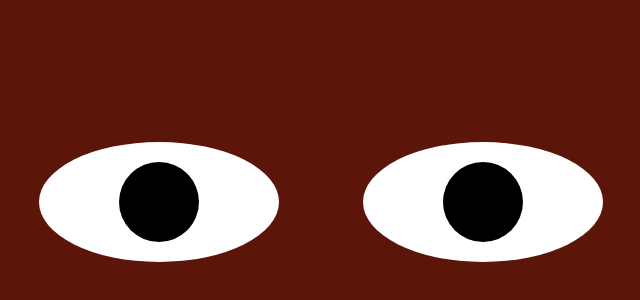
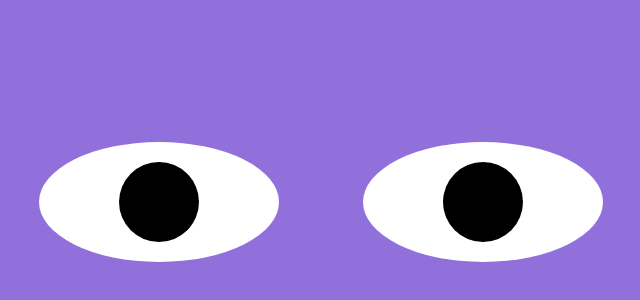
Before and after one commit to NiamhACS/eye-exercise, a plain HTML site: page index.html in a window 1280 px wide. Shown: the part 196-496 px from the top of the page, without its empty margins (319-959 px from the left). Drawn offline with Linux system fonts and the light colour scheme.

Commit message:
changed eye bachground color

```diff
--- a/eyes.css
+++ b/eyes.css
@@ -1,7 +1,7 @@
 body {
   margin: 0;
   padding: 0;
-  background: #5b1509;
+  background: #9270db;
 }
 
 .eyes {
```
